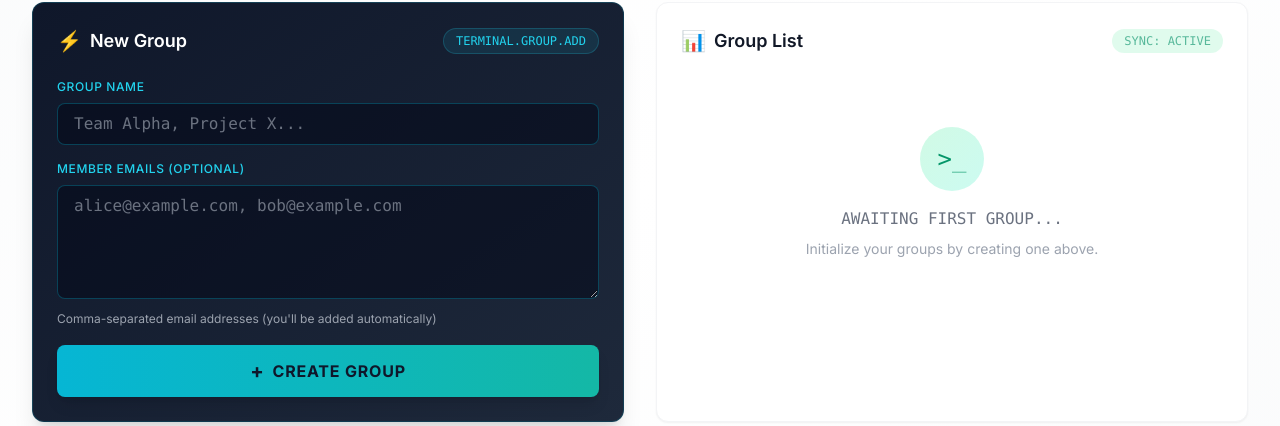
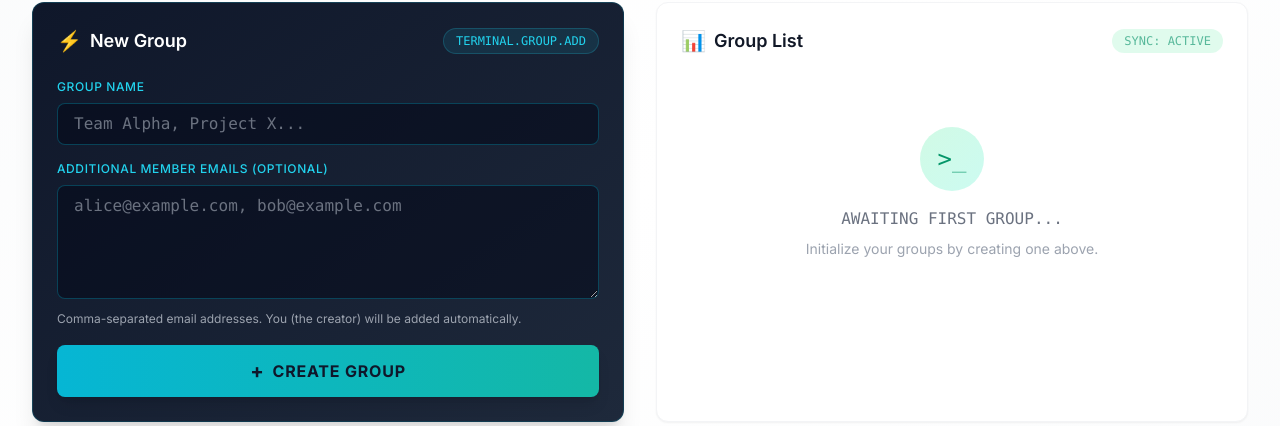
Before and after one commit to PradHolla/CS-555-A-Course-Project, a Flask app: template templates/groups/index.html in a window 1280 px wide. Shown: the part 317-743 px from the top of the page. Run offline with Flask 3, Linux system fonts and the light colour scheme; the template is opened without the code that fills it, so the values that code supplies are empty; some libraries are stand-ins or nearby versions.

Commit message:
fix: update labels and placeholder text for member emails in group creation

```diff
--- a/templates/groups/index.html
+++ b/templates/groups/index.html
@@ -69,11 +69,11 @@
             </div>
 
             <div>
-                <label for="members" class="block text-xs font-medium text-cyan-400 mb-2 uppercase tracking-wider">Member Emails (Optional)</label>
+                <label for="members" class="block text-xs font-medium text-cyan-400 mb-2 uppercase tracking-wider">Additional Member Emails (Optional)</label>
                 <textarea id="members" name="members"
                     class="w-full px-4 py-2 bg-slate-950/50 border border-cyan-500/30 rounded-lg focus:ring-2 focus:ring-cyan-500 focus:border-transparent transition-all duration-200 font-mono text-white placeholder-gray-500"
                     placeholder="alice@example.com, bob@example.com" rows="4"></textarea>
-                <span class="text-xs text-gray-400 mt-1">Comma-separated email addresses (you'll be added automatically)</span>
+                <span class="text-xs text-gray-400 mt-1">Comma-separated email addresses. You (the creator) will be added automatically.</span>
             </div>
 
             <button type="submit"
```
Also changed, not shown: tests/test_expense_routes.py (+14 -138 lines).
